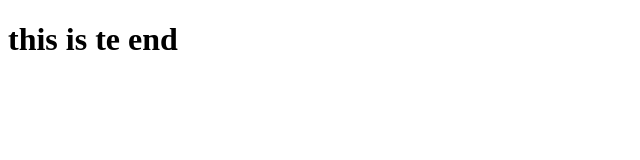
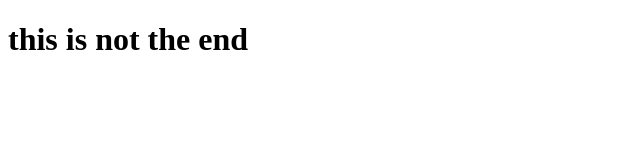
Before and after one commit to MADHAN1608/gitHubMad2, a plain HTML site: page index.html in a window 1280 px wide. Shown: the whole page, without its empty margins (0-640 px from the left). Drawn offline with Linux system fonts and the light colour scheme.

Commit message:
Update heading text in index.html

```diff
--- a/index.html
+++ b/index.html
@@ -7,7 +7,7 @@
     <title>Document</title>
 </head>
 <body>
-    <h1>this is te end</h1>
+    <h1>this is not the end</h1>
 </body>
 
 </html>
```
